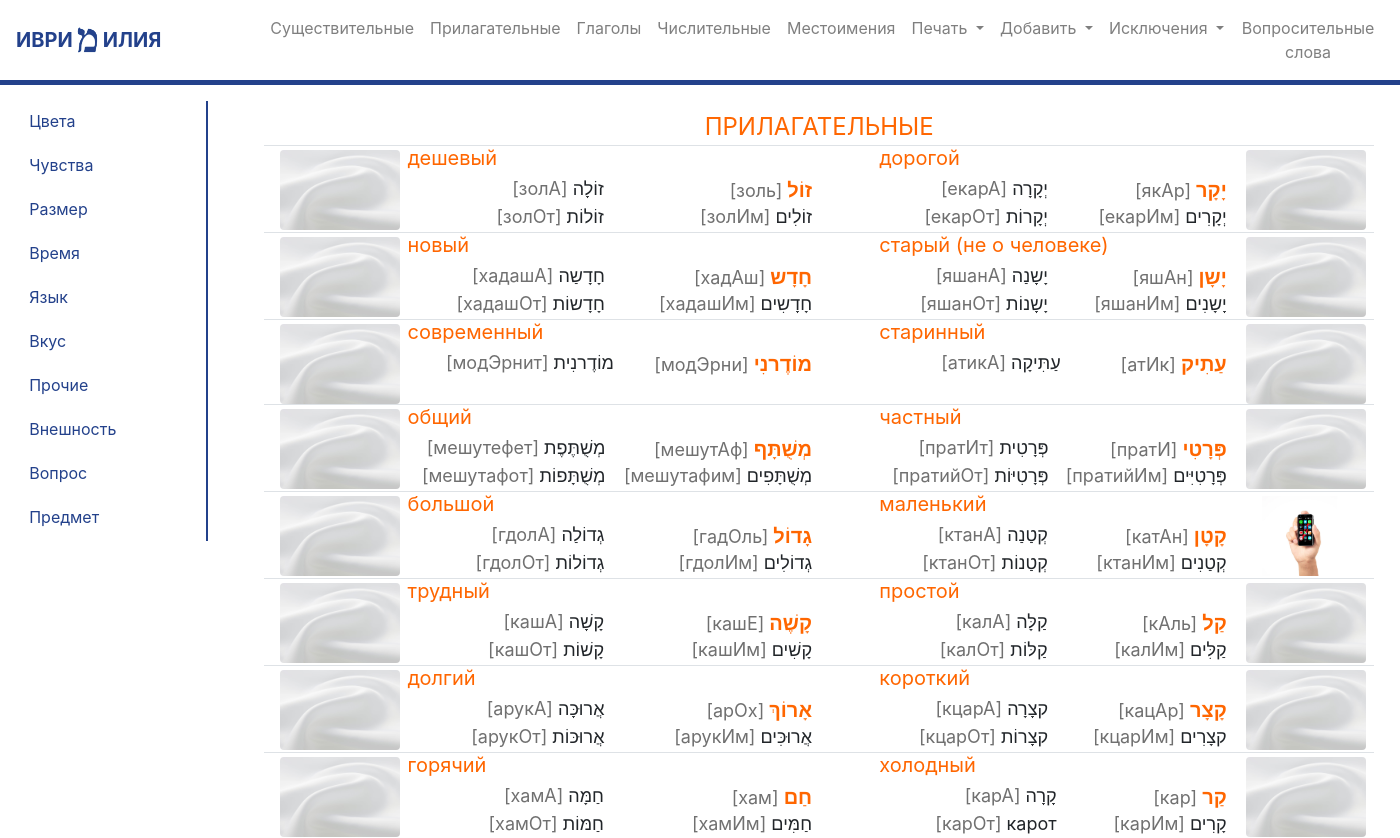
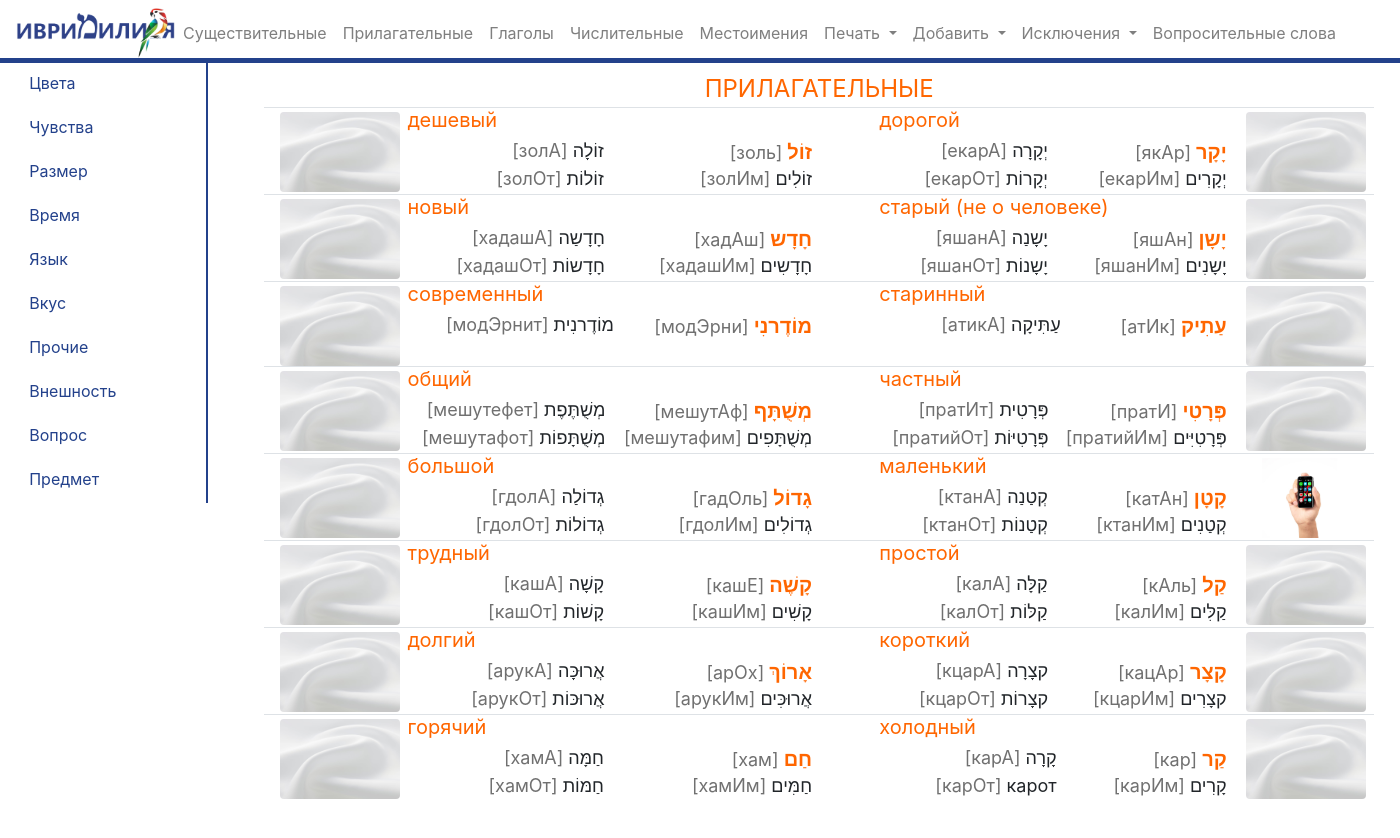
Before and after one commit to kashaeva-dev/my_hebrew_cards, a Django app: page /adjectives/ in a window 1400 px wide. Shown: the top 838 px of the page. After the commit the page ends 799 px from the top, so only its background shows below. Run offline with Django 4.2, Linux system fonts and the light colour scheme; data comes from the database, SQL or seed files in the repository; some libraries are stand-ins or nearby versions.

Commit message:
Add parrot

```diff
--- a/mycards/templates/mycards/base.html
+++ b/mycards/templates/mycards/base.html
@@ -8,9 +8,9 @@
 </head>
 <body>
 <!--  <header class="container pb-3"> -->
-    <nav class="navbar navbar-expand-lg navbar-light mb-3" style="background-color: white; border-bottom: 5px solid #23418b">
-      <a class="navbar-brand" href="{% url 'main' %}">
-        <span style="color: #23418b"><b>ИВРИ</b></span><img src="{% static 'img/brands.jpg' %}" width="30" height="30" class="d-inline-block align-top mr-0 rounded" alt=""><span style="color: #23418b"><b>ИЛИЯ</b></span>
+    <nav class="navbar navbar-expand-lg navbar-light mb-0 pb-0" style="background-color: white; border-bottom: 5px solid #23418b">
+      <a class="navbar-brand p-0 m-0" href="{% url 'main' %}">
+        <span class="p-0 m-0" style="color: #23418b"><b></b></span><img src="{% static 'img/parrot3.png' %}" height="50" class="d-inline-block align-top mr-0 rounded" alt=""><span style="color: #23418b"><b></b></span>
       </a>
       <button class="navbar-toggler" type="button" data-toggle="collapse" data-target="#navbarNav" aria-controls="navbarNav" aria-expanded="false" aria-label="Toggle navigation">
         <span class="navbar-toggler-icon"></span>
@@ -18,7 +18,7 @@
       <div class="collapse navbar-collapse text-center" id="navbarNav">
         <ul class="navbar-nav">
           <li class="nav-item">
-            <a class="nav-link" style="color: white" href="#">Существ</a>
+
           </li>
           <li class="nav-item">
             <a class="nav-link" href="{% url 'nouns' %}">Существительные</a>
--- a/mycards/views.py
+++ b/mycards/views.py
@@ -38,7 +38,7 @@ def cards_main(request):
     cake_mask = np.array(plt.imread(os.path.join(settings.BASE_DIR, 'mycards/static/img/мысль2.jpeg')))
 
     cloud = wordcloud.WordCloud(font_path=os.path.join(settings.BASE_DIR, 'mycards/static/img/Arimo-Regular.ttf'), mask=cake_mask,
-                                background_color='#FFFFFF', colormap='Blues', max_words=40, font_step=2, width=1800,
+                                background_color='#FFFFFF', colormap='RdYlBu', max_words=40, font_step=2, width=1800,
                                 height=1600, prefer_horizontal=0.8).generate_from_frequencies(word_freq)
 
 
```
Also changed, not shown: mycards/static/img/parrot1.png (added), mycards/static/img/parrot2.png (added), mycards/static/img/parrot3.png (added), mycards/static/img/wordcloud.png.
